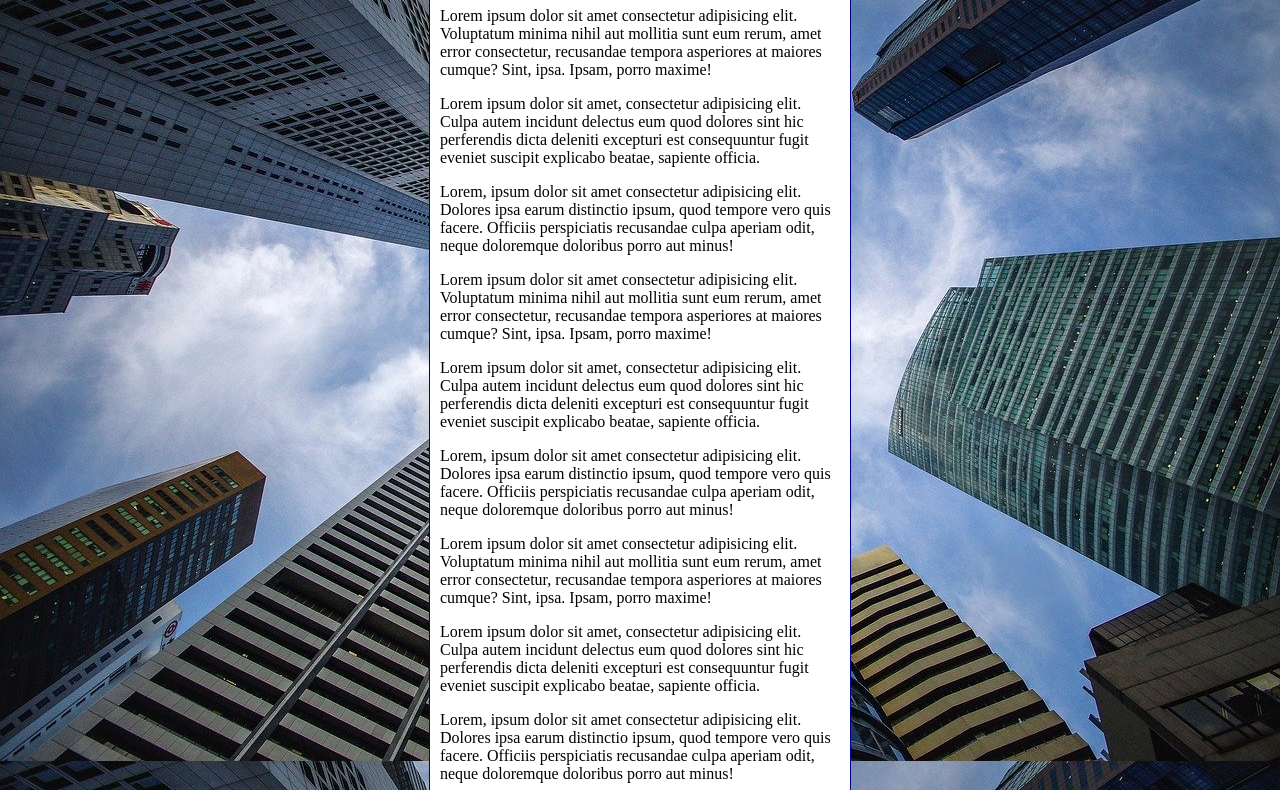
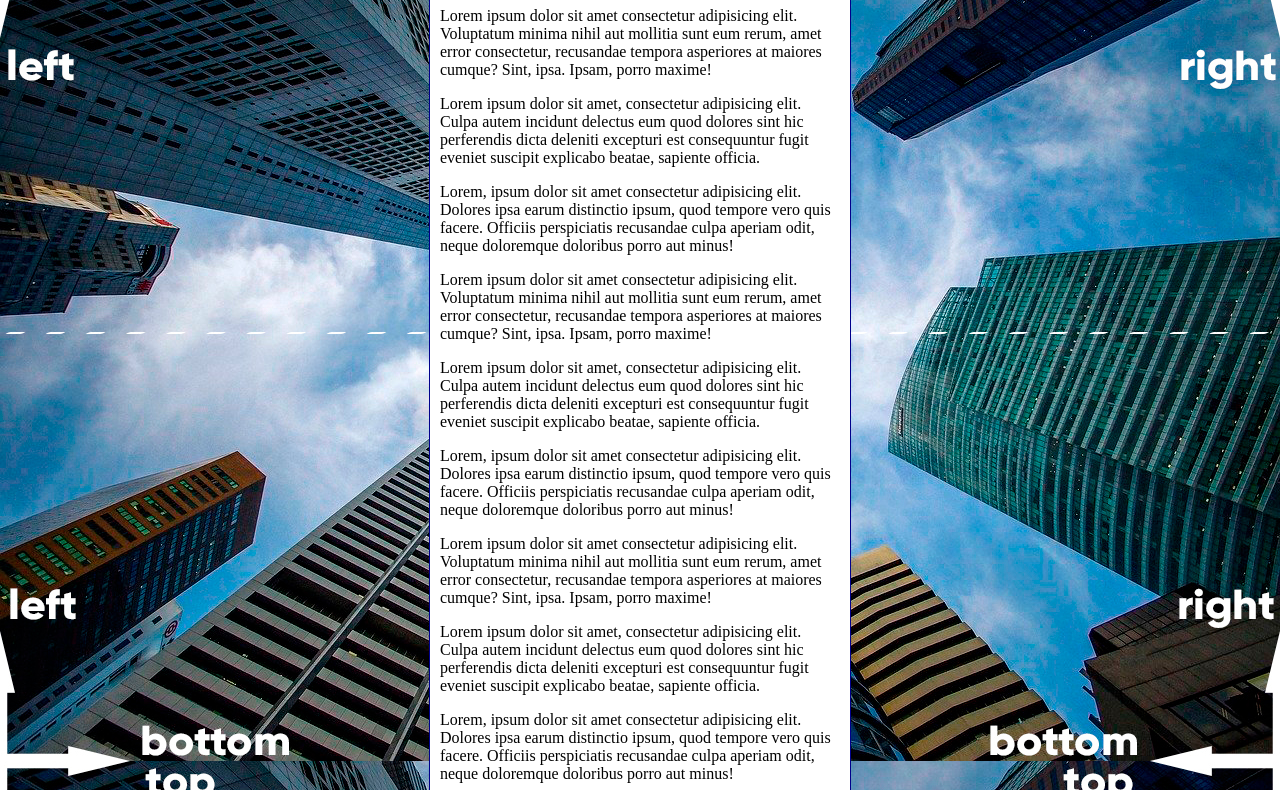
Before and after one commit to MaysonLima/html-css, a plain HTML site: page Exercicios/ex022/fundo006.html in a window 1280 px wide. Shown: the part 92-882 px from the top of the page. Drawn offline with Linux system fonts and the light colour scheme.

Commit message:
Update fundo006.html

```diff
--- a/Exercicios/ex022/fundo006.html
+++ b/Exercicios/ex022/fundo006.html
@@ -15,7 +15,7 @@
             background-attachment: scroll;
             background-attachment: fixed;*/
 
-            background: black url(imagens/wallpaper002.jpg) center no-repeat fixed;
+            background: black url(imagens/wallpaper003.jpg) center no-repeat fixed;
             background-size: cover;
         }
         main{
```
